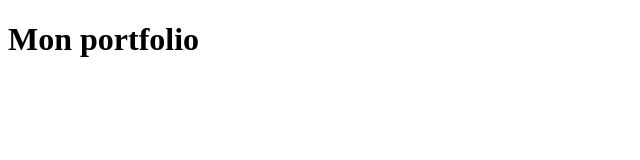
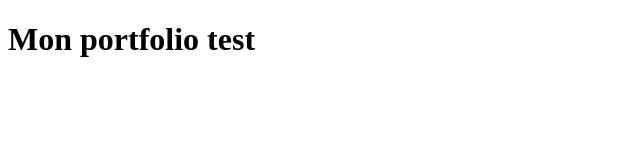
Before and after one commit to flasne/Giptic-2025, a plain HTML site: page index.html in a window 1280 px wide. Shown: the full height of the page, 0-640 px from the left. Drawn offline with Linux system fonts and the light colour scheme.

Commit message:
Update index.html

```diff
--- a/index.html
+++ b/index.html
@@ -6,6 +6,6 @@
     <title>Document</title>
 </head>
 <body>
-    <h1> Mon portfolio</h1>
+    <h1> Mon portfolio test</h1>
 </body>
 </html>
```
